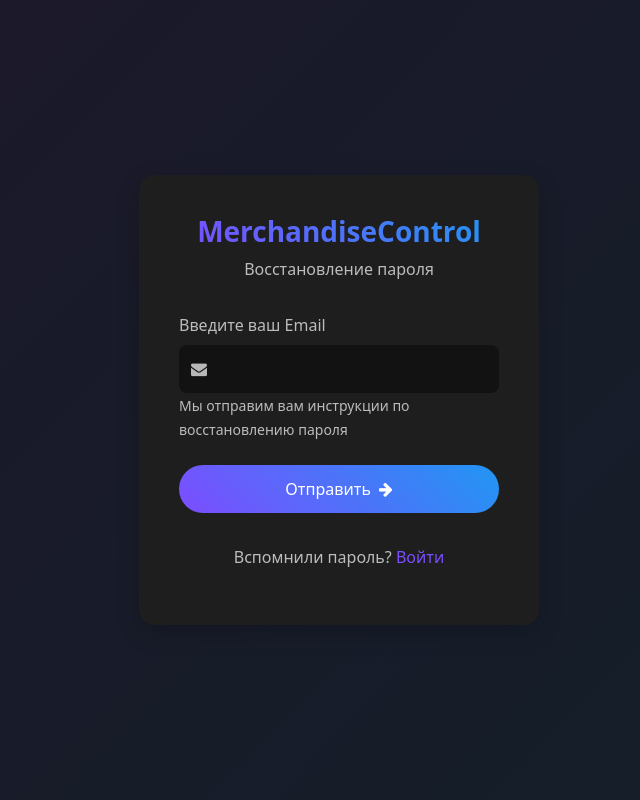
After one commit to M00nl1ght07/merchendizing, a PHP site: page /forgot-password.html in a window 1280 px wide. The commit adds this page. Shown: the whole page, without its empty margins (301-941 px from the left). Run offline with PHP 8.4, Linux system fonts and the light colour scheme.

Commit message:
восстановление пароля

```diff
--- a/css/login.css
+++ b/css/login.css
@@ -204,3 +204,75 @@
         padding: 0;
     }
 }
+
+/* Обновляем стили для верификационного кода */
+.verification-code-input {
+    display: flex;
+    gap: 0.75rem;
+    margin: 1.5rem 0;
+    justify-content: center;
+}
+
+.code-input {
+    width: 50px;
+    height: 60px;
+    text-align: center;
+    font-size: 1.75rem;
+    font-weight: 600;
+    padding: 0;
+    border: 2px solid var(--dark-bg);
+    border-radius: 8px;
+    background: var(--dark-bg);
+    color: var(--text-primary);
+    transition: all 0.3s ease;
+}
+
+.code-input:focus {
+    border-color: var(--primary-color);
+    box-shadow: 0 0 0 2px rgba(124, 77, 255, 0.2);
+    background: rgba(124, 77, 255, 0.1);
+}
+
+.code-input:not(:placeholder-shown) {
+    border-color: var(--primary-color);
+    background: rgba(124, 77, 255, 0.1);
+}
+
+/* Стили для таймера и ссылки повторной отправки */
+.resend-code {
+    text-align: center;
+    color: var(--text-secondary);
+    font-size: 0.9rem;
+    margin-top: 1rem;
+}
+
+.timer {
+    display: block;
+    margin-bottom: 0.5rem;
+}
+
+#timer {
+    color: var(--primary-color);
+    font-weight: 600;
+}
+
+/* Анимации для переключения форм */
+.login-form {
+    transition: all 0.3s ease;
+}
+
+.login-form.d-none {
+    display: none;
+    opacity: 0;
+    transform: translateY(20px);
+}
+
+.login-form.active {
+    display: block;
+    opacity: 1;
+    transform: translateY(0);
+}
+
+.text-muted {
+    color: var(--text-secondary) !important;
+}
--- /dev/null
+++ b/forgot-password.html
@@ -0,0 +1,110 @@
+<!DOCTYPE html>
+<html lang="ru">
+<head>
+    <meta charset="UTF-8">
+    <meta name="viewport" content="width=device-width, initial-scale=1.0">
+    <title>Восстановление пароля | MerchandiseControl</title>
+    <link href="https://cdn.jsdelivr.net/npm/bootstrap@5.3.0/dist/css/bootstrap.min.css" rel="stylesheet">
+    <link href="https://cdnjs.cloudflare.com/ajax/libs/font-awesome/4.7.0/css/font-awesome.min.css" rel="stylesheet">
+    <link rel="stylesheet" href="css/style.css">
+    <link rel="stylesheet" href="css/login.css">
+</head>
+<body class="dark-theme">
+    <div class="login-container">
+        <div class="login-card">
+            <div class="login-header">
+                <a href="index.html" class="brand-link">
+                    <h1 class="brand-title">MerchandiseControl</h1>
+                </a>
+                <p class="login-subtitle">Восстановление пароля</p>
+            </div>
+
+            <!-- Форма ввода email -->
+            <form id="forgotForm" class="login-form">
+                <div class="form-group">
+                    <label for="email">Введите ваш Email</label>
+                    <div class="input-group">
+                        <span class="input-group-text">
+                            <i class="fa fa-envelope"></i>
+                        </span>
+                        <input type="email" class="form-control" id="email" required>
+                    </div>
+                    <small class="form-text text-muted">
+                        Мы отправим вам инструкции по восстановлению пароля
+                    </small>
+                </div>
+                <button type="submit" class="btn btn-primary login-btn w-100 mb-3">
+                    Отправить
+                    <i class="fa fa-arrow-right"></i>
+                </button>
+            </form>
+
+            <!-- Форма ввода кода подтверждения (изначально скрыта) -->
+            <form id="verifyForm" class="login-form d-none">
+                <div class="form-group">
+                    <label for="verificationCode">Введите код подтверждения</label>
+                    <div class="verification-code-input">
+                        <input type="text" maxlength="1" class="form-control code-input" placeholder="•" required>
+                        <input type="text" maxlength="1" class="form-control code-input" placeholder="•" required>
+                        <input type="text" maxlength="1" class="form-control code-input" placeholder="•" required>
+                        <input type="text" maxlength="1" class="form-control code-input" placeholder="•" required>
+                        <input type="text" maxlength="1" class="form-control code-input" placeholder="•" required>
+                        <input type="text" maxlength="1" class="form-control code-input" placeholder="•" required>
+                    </div>
+                    <small class="form-text text-muted">
+                        Код был отправлен на ваш email
+                    </small>
+                    <div class="resend-code mt-2">
+                        <span class="timer">Отправить код повторно через: <span id="timer">60</span>с</span>
+                        <a href="#" class="resend-link d-none">Отправить код повторно</a>
+                    </div>
+                </div>
+                <button type="submit" class="btn btn-primary login-btn w-100 mb-3">
+                    Подтвердить
+                    <i class="fa fa-check"></i>
+                </button>
+            </form>
+
+            <!-- Форма создания нового пароля (изначально скрыта) -->
+            <form id="resetForm" class="login-form d-none">
+                <div class="form-group">
+                    <label for="newPassword">Новый пароль</label>
+                    <div class="input-group">
+                        <span class="input-group-text">
+                            <i class="fa fa-lock"></i>
+                        </span>
+                        <input type="password" class="form-control" id="newPassword" required>
+                        <button type="button" class="btn btn-outline-secondary toggle-password">
+                            <i class="fa fa-eye"></i>
+                        </button>
+                    </div>
+                    <div class="password-strength mt-2" id="passwordStrength">
+                        <div class="strength-bar"></div>
+                        <small class="strength-text">Надежность пароля</small>
+                    </div>
+                </div>
+                <div class="form-group">
+                    <label for="confirmNewPassword">Подтвердите новый пароль</label>
+                    <div class="input-group">
+                        <span class="input-group-text">
+                            <i class="fa fa-lock"></i>
+                        </span>
+                        <input type="password" class="form-control" id="confirmNewPassword" required>
+                    </div>
+                </div>
+                <button type="submit" class="btn btn-primary login-btn w-100">
+                    Сохранить новый пароль
+                    <i class="fa fa-check"></i>
+                </button>
+            </form>
+
+            <div class="login-footer">
+                <p>Вспомнили пароль? <a href="login.html" class="register-link">Войти</a></p>
+            </div>
+        </div>
+    </div>
+
+    <script src="https://cdn.jsdelivr.net/npm/bootstrap@5.3.0/dist/js/bootstrap.bundle.min.js"></script>
+    <script src="js/forgot-password.js"></script>
+</body>
+</html>
--- /dev/null
+++ b/js/forgot-password.js
@@ -0,0 +1,109 @@
+document.addEventListener('DOMContentLoaded', function() {
+    const forgotForm = document.getElementById('forgotForm');
+    const verifyForm = document.getElementById('verifyForm');
+    const resetForm = document.getElementById('resetForm');
+    const timerElement = document.getElementById('timer');
+    const resendLink = document.querySelector('.resend-link');
+    const codeInputs = document.querySelectorAll('.code-input');
+
+    let timerInterval;
+
+    // Функция запуска таймера
+    function startTimer() {
+        let timeLeft = 60;
+        timerElement.textContent = timeLeft;
+
+        timerInterval = setInterval(() => {
+            timeLeft--;
+            timerElement.textContent = timeLeft;
+
+            if (timeLeft <= 0) {
+                clearInterval(timerInterval);
+                document.querySelector('.timer').classList.add('d-none');
+                resendLink.classList.remove('d-none');
+            }
+        }, 1000);
+    }
+
+    // Обработка ввода кода подтверждения
+    codeInputs.forEach((input, index) => {
+        input.addEventListener('input', function() {
+            if (this.value.length === 1) {
+                if (index < codeInputs.length - 1) {
+                    codeInputs[index + 1].focus();
+                }
+            }
+        });
+
+        input.addEventListener('keydown', function(e) {
+            if (e.key === 'Backspace' && !this.value) {
+                if (index > 0) {
+                    codeInputs[index - 1].focus();
+                }
+            }
+        });
+    });
+
+    // Отправка email для восстановления
+    forgotForm.addEventListener('submit', function(e) {
+        e.preventDefault();
+        const email = document.getElementById('email').value;
+
+        // Здесь будет отправка запроса на сервер
+        console.log('Отправка кода на email:', email);
+
+        // Показываем форму верификации
+        forgotForm.classList.add('d-none');
+        verifyForm.classList.remove('d-none');
+        verifyForm.classList.add('active');
+
+        startTimer();
+    });
+
+    // Повторная отправка кода
+    resendLink.addEventListener('click', function(e) {
+        e.preventDefault();
+
+        // Здесь будет повторная отправка кода
+        console.log('Повторная отправка кода');
+
+        resendLink.classList.add('d-none');
+        document.querySelector('.timer').classList.remove('d-none');
+        startTimer();
+    });
+
+    // Проверка кода подтверждения
+    verifyForm.addEventListener('submit', function(e) {
+        e.preventDefault();
+
+        const code = Array.from(codeInputs).map(input => input.value).join('');
+
+        // Здесь будет проверка кода
+        console.log('Проверка кода:', code);
+
+        // Показываем форму сброса пароля
+        verifyForm.classList.add('d-none');
+        resetForm.classList.remove('d-none');
+        resetForm.classList.add('active');
+    });
+
+    // Сброс пароля
+    resetForm.addEventListener('submit', function(e) {
+        e.preventDefault();
+
+        const newPassword = document.getElementById('newPassword').value;
+        const confirmPassword = document.getElementById('confirmNewPassword').value;
+
+        if (newPassword !== confirmPassword) {
+            alert('Пароли не совпадают');
+            return;
+        }
+
+        // Здесь будет отправка нового пароля
+        console.log('Установка нового пароля');
+
+        // Временно: просто показываем сообщение
+        alert('Пароль успешно изменен');
+        window.location.href = 'login.html';
+    });
+});
--- a/login.html
+++ b/login.html
@@ -45,7 +45,7 @@
                         <input type="checkbox" class="form-check-input" id="remember">
                         <label class="form-check-label" for="remember">Запомнить меня</label>
                     </div>
-                    <a href="#" class="forgot-link">Забыли пароль?</a>
+                    <a href="forgot-password.html" class="forgot-link">Забыли пароль?</a>
                 </div>
                 <button type="submit" class="btn btn-primary login-btn w-100">
                     Войти
```
